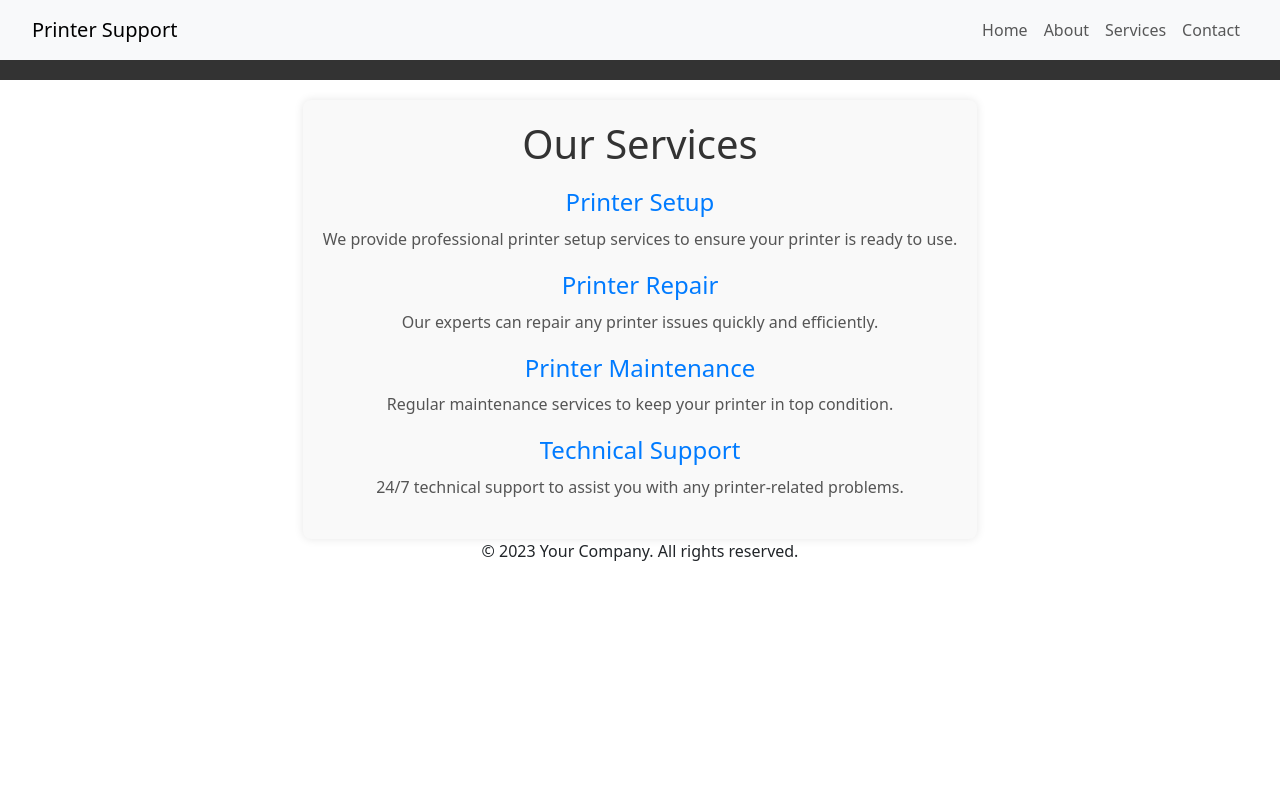
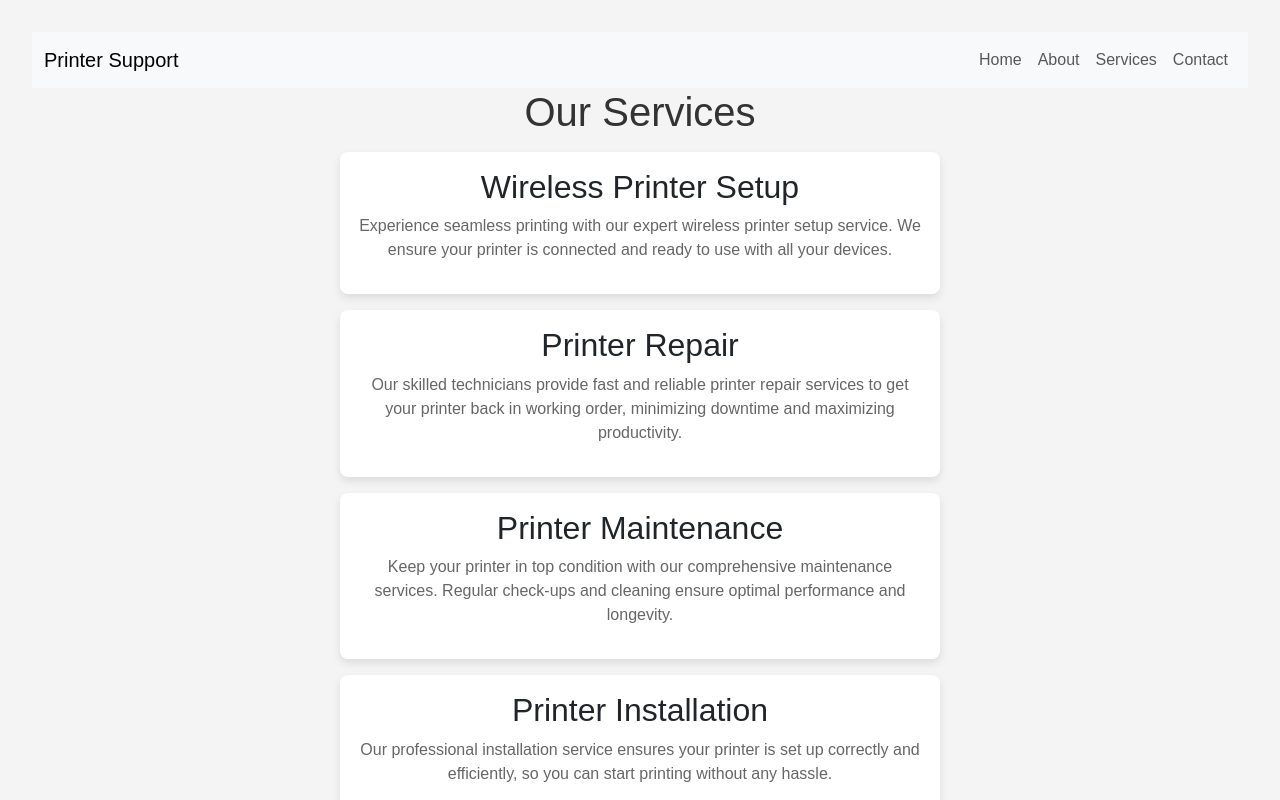
Before and after one commit to mshekhu1/printerzsupport, a React (Create React App) app: page /services in a window 1280 px wide. Shown: the top 800 px of the page. Built offline with nearby package versions, Linux system fonts and the light colour scheme.

Commit message:
Add Contact page and update App.js with routes

```diff
--- /dev/null
+++ b/about.html
@@ -0,0 +1,19 @@
+<!DOCTYPE html>
+<html lang="en">
+<head>
+    <meta charset="UTF-8">
+    <meta name="viewport" content="width=device-width, initial-scale=1.0">
+    <title>About Us</title>
+    <link rel="stylesheet" href="styles/about.css">
+</head>
+<body>
+    <div class="about-container">
+        <h1 class="about-title">About Us</h1>
+        <p class="about-content">
+            Welcome to our company. We are dedicated to providing the best service possible.
+            Our team is composed of highly skilled professionals who are passionate about their work.
+            We believe in continuous improvement and always strive to exceed our clients' expectations.
+        </p>
+    </div>
+</body>
+</html>
--- a/src/App.js
+++ b/src/App.js
@@ -1,6 +1,8 @@
-import { Outlet, Link } from 'react-router-dom';
+import { Outlet, Link, Route, Routes } from 'react-router-dom';
 import './App.css';
+import './styles/animations.css';
 import Footer from './components/Footer';
+import Services from './pages/Services';
 
 function App() {
   return (
@@ -29,6 +31,9 @@ function App() {
           </div>
         </div>
       </nav>
+      <Routes>
+        <Route path="/services" element={<Services />} />
+      </Routes>
       <Outlet />
       <Footer style={{ marginTop: '40px' }} />
     </div>
--- a/src/pages/About.js
+++ b/src/pages/About.js
@@ -1,31 +1,48 @@
 import React from 'react';
-import './About.css'; // Import the CSS file for styling
+import './About.css';
 
 function About() {
   return (
-    <div className="container mt-5 about-container">
-      <h1 className="about-title">About Us</h1>
-      <p className="about-description">We are a team of dedicated professionals providing top-notch printer support services.</p>
-      <div className="about-team">
-        <h2>Our Team</h2>
-        <p>Meet the experts who make it all happen.</p>
-        {/* Add more content about the team */}
-      </div>
-      <div className="about-mission">
-        <h2>Our Mission</h2>
-        <p>To deliver exceptional printer support services that exceed our clients' expectations.</p>
-        {/* Add more content about the mission */}
-      </div>
-      <div className="about-history">
-        <h2>Our History</h2>
-        <p>Learn about our journey and how we started.</p>
-        {/* Add more content about the history */}
-      </div>
-      <div className="about-contact">
-        <h2>Contact Us</h2>
-        <p>Get in touch with us for any queries or support.</p>
-        {/* Add contact information */}
-      </div>
+    <div className="about-container animate__animated animate__fadeIn">
+      <h1 className="animate__animated animate__fadeInDown">About Us</h1>
+      <p className="animate__animated animate__fadeInUp">
+        Welcome to our company. We provide the best printer support services.
+      </p>
+      <p className="animate__animated animate__fadeInUp">
+        Our team is dedicated to helping you with all your printer needs.
+      </p>
+      <p className="animate__animated animate__fadeInUp">
+        We have been in the business for over 10 years and have a team of experienced professionals.
+      </p>
+      <p className="animate__animated animate__fadeInUp">
+        Our mission is to provide top-notch support and ensure customer satisfaction.
+      </p>
+      <p className="animate__animated animate__fadeInUp">
+        Contact us today to learn more about our services and how we can help you.
+      </p>
+      <h2 className="animate__animated animate__fadeInDown">Our Vision</h2>
+      <p className="animate__animated animate__fadeInUp">
+        To be the leading provider of printer support services worldwide.
+      </p>
+      <p className="animate__animated animate__fadeInUp">
+        We envision a future where every customer has access to reliable and efficient printer support.
+      </p>
+      <p className="animate__animated animate__fadeInUp">
+        Our goal is to continuously innovate and improve our services to meet the evolving needs of our customers.
+      </p>
+      <h2 className="animate__animated animate__fadeInDown">Our Values</h2>
+      <p className="animate__animated animate__fadeInUp">
+        Integrity, Excellence, and Customer Satisfaction.
+      </p>
+      <p className="animate__animated animate__fadeInUp">
+        We believe in conducting our business with the highest level of integrity and transparency.
+      </p>
+      <p className="animate__animated animate__fadeInUp">
+        Excellence is at the core of everything we do, and we strive to exceed our customers' expectations.
+      </p>
+      <p className="animate__animated animate__fadeInUp">
+        Customer satisfaction is our top priority, and we are committed to providing exceptional service and support.
+      </p>
     </div>
   );
 }
--- a/src/pages/Contact.js
+++ b/src/pages/Contact.js
@@ -7,7 +7,7 @@ function Contact() {
       <h1>Contact Us</h1>
       <p>If you have any questions or need support, please contact us at:</p>
       <div className="contact-info">
-        <p>Email: <a href="mailto:support@smartprintingsolutions.org">support@smartprintingsolutions.org</a></p>
+        <p>Email: <a href="mailto:support@printerzsupport.com">support@printerzsupport.zom</a></p>
         <p>Phone: +1-(786) 753-8470</p>
       </div>
       <form className="contact-form">
--- a/src/pages/Home.js
+++ b/src/pages/Home.js
@@ -45,8 +45,8 @@ function Home() {
         <div className="col-md-4">
           <div className="card">
             <div className="card-body">
-              <h5 className="card-title">Remote Assistance</h5>
-              <p className="card-text">Get remote assistance from our experts to resolve your issues quickly.</p>
+              <h5 className="card-title">Wireless Connection</h5>
+              <p className="card-text">Get your printer wirelessly connected to your wifi</p>
             </div>
           </div>
         </div>
--- a/src/pages/Services.css
+++ b/src/pages/Services.css
@@ -1,48 +1,32 @@
-.services-page {
-  display: flex;
-  flex-direction: column;
+body {
+    font-family: Arial, sans-serif;
+    background-color: #f4f4f4;
+    text-align: center;
+    padding: 2rem;
 }
 
-.navbar {
-  width: 100%;
-  background-color: #333;
-  color: white;
-  padding: 10px 20px;
-  text-align: center;
+.services-header {
+    color: #333;
 }
 
-.services-container {
-  max-width: 800px;
-  margin: 20px auto 0;
-  padding: 20px;
-  background-color: #f9f9f9;
-  border-radius: 8px;
-  box-shadow: 0 0 10px rgba(0, 0, 0, 0.1);
+.service {
+    background-color: #fff;
+    border-radius: 8px;
+    box-shadow: 0 4px 8px rgba(0, 0, 0, 0.1);
+    padding: 1rem;
+    margin: 1rem auto;
+    max-width: 600px;
+    transition: transform 0.3s ease-in-out;
 }
 
-.services-title {
-  text-align: center;
-  font-size: 2.5em;
-  margin-bottom: 20px;
-  color: #333;
+.service:hover {
+    transform: scale(1.05);
 }
 
-.services-list {
-  list-style: none;
-  padding: 0;
+.service h2 {
+    margin-top: 0;
 }
 
-.service-item {
-  margin-bottom: 20px;
+.service p {
+    color: #666;
 }
-
-.service-item h2 {
-  font-size: 1.5em;
-  margin-bottom: 10px;
-  color: #007bff;
-}
-
-.service-item p {
-  font-size: 1em;
-  color: #555;
-}
--- a/src/pages/Services.js
+++ b/src/pages/Services.js
@@ -1,35 +1,32 @@
 import React from 'react';
-import './Services.css'; // Import the CSS file for styling
+import './Services.css';
 
-function Services() {
+const Services = () => {
     return (
-    <div className="services-page">
-      <nav className="navbar">
-        {/* Navigation bar content */}
-      </nav>
-      <div className="services-container">
-        <h1 className="services-title">Our Services</h1>
-        <ul className="services-list">
-          <li className="service-item">
-            <h2>Printer Setup</h2>
-            <p>We provide professional printer setup services to ensure your printer is ready to use.</p>
-          </li>
-          <li className="service-item">
+        <>
+            <h1 className="services-header">Our Services</h1>
+            <div className="service">
+                <h2>Wireless Printer Setup</h2>
+                <p>Experience seamless printing with our expert wireless printer setup service. We ensure your printer is connected and ready to use with all your devices.</p>
+            </div>
+            <div className="service">
                 <h2>Printer Repair</h2>
-            <p>Our experts can repair any printer issues quickly and efficiently.</p>
-          </li>
-          <li className="service-item">
+                <p>Our skilled technicians provide fast and reliable printer repair services to get your printer back in working order, minimizing downtime and maximizing productivity.</p>
+            </div>
+            <div className="service">
                 <h2>Printer Maintenance</h2>
-            <p>Regular maintenance services to keep your printer in top condition.</p>
-          </li>
-          <li className="service-item">
-            <h2>Technical Support</h2>
-            <p>24/7 technical support to assist you with any printer-related problems.</p>
-          </li>
-        </ul>
+                <p>Keep your printer in top condition with our comprehensive maintenance services. Regular check-ups and cleaning ensure optimal performance and longevity.</p>
             </div>
+            <div className="service">
+                <h2>Printer Installation</h2>
+                <p>Our professional installation service ensures your printer is set up correctly and efficiently, so you can start printing without any hassle.</p>
             </div>
+            <div className="service">
+                <h2>Printer Troubleshooting</h2>
+                <p>We offer expert troubleshooting services to diagnose and resolve any printer issues, ensuring smooth and uninterrupted printing operations.</p>
+            </div>
+        </>
     );
-}
+};
 
 export default Services;
--- /dev/null
+++ b/src/styles/animations.css
@@ -0,0 +1,14 @@
+@import 'https://cdnjs.cloudflare.com/ajax/libs/animate.css/4.1.1/animate.min.css';
+
+.about-container {
+  padding: 20px;
+  text-align: center;
+}
+
+.about-container h1 {
+  margin-bottom: 20px;
+}
+
+.about-container p {
+  margin-bottom: 10px;
+}
--- /dev/null
+++ b/styles/about.css
@@ -0,0 +1,60 @@
+body {
+    font-family: Arial, sans-serif;
+    background-color: #f0f0f0;
+    margin: 0;
+    padding: 0;
+}
+
+.about-container {
+    max-width: 800px;
+    margin: 50px auto;
+    padding: 20px;
+    background-color: #fff;
+    box-shadow: 0 4px 8px rgba(0, 0, 0, 0.1);
+    border-radius: 8px;
+    animation: fadeIn 1s ease-in-out;
+}
+
+.about-title {
+    font-size: 2.5em;
+    margin-bottom: 20px;
+    text-align: center;
+    animation: slideInFromLeft 1s ease-in-out;
+}
+
+.about-content {
+    font-size: 1.2em;
+    line-height: 1.6;
+    animation: slideInFromRight 1s ease-in-out;
+}
+
+@keyframes fadeIn {
+    from {
+        opacity: 0;
+    }
+    to {
+        opacity: 1;
+    }
+}
+
+@keyframes slideInFromLeft {
+    from {
+        transform: translateX(-100%);
+        opacity: 0;
+    }
+    to {
+        transform: translateX(0);
+        opacity: 1;
+    }
+}
+
+@keyframes slideInFromRight {
+    from {
+        transform: translateX(100%);
+        opacity: 0;
+    }
+    to {
+        transform: translateX(0);
+        opacity: 1;
+    }
+}
```
Lines whose indentation alone changed are shown as unchanged.
